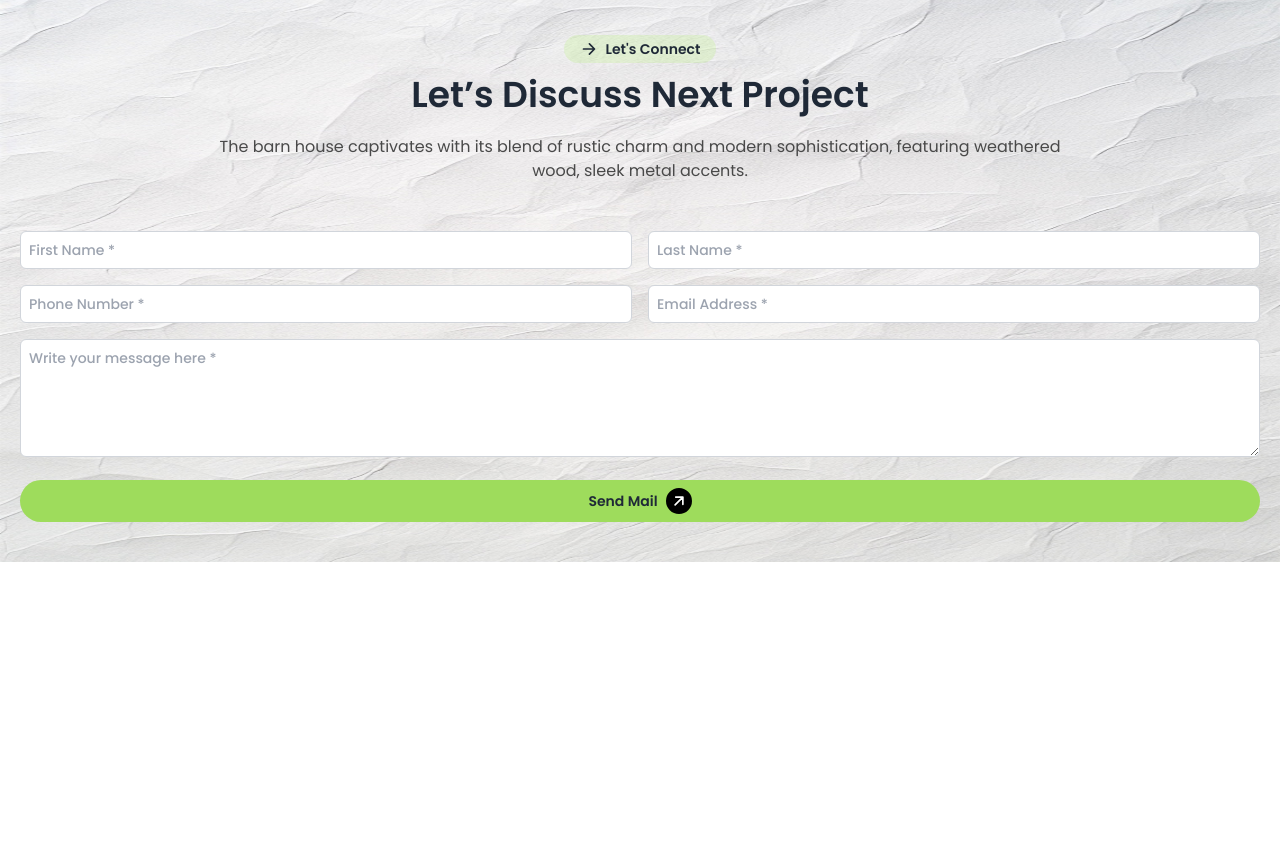
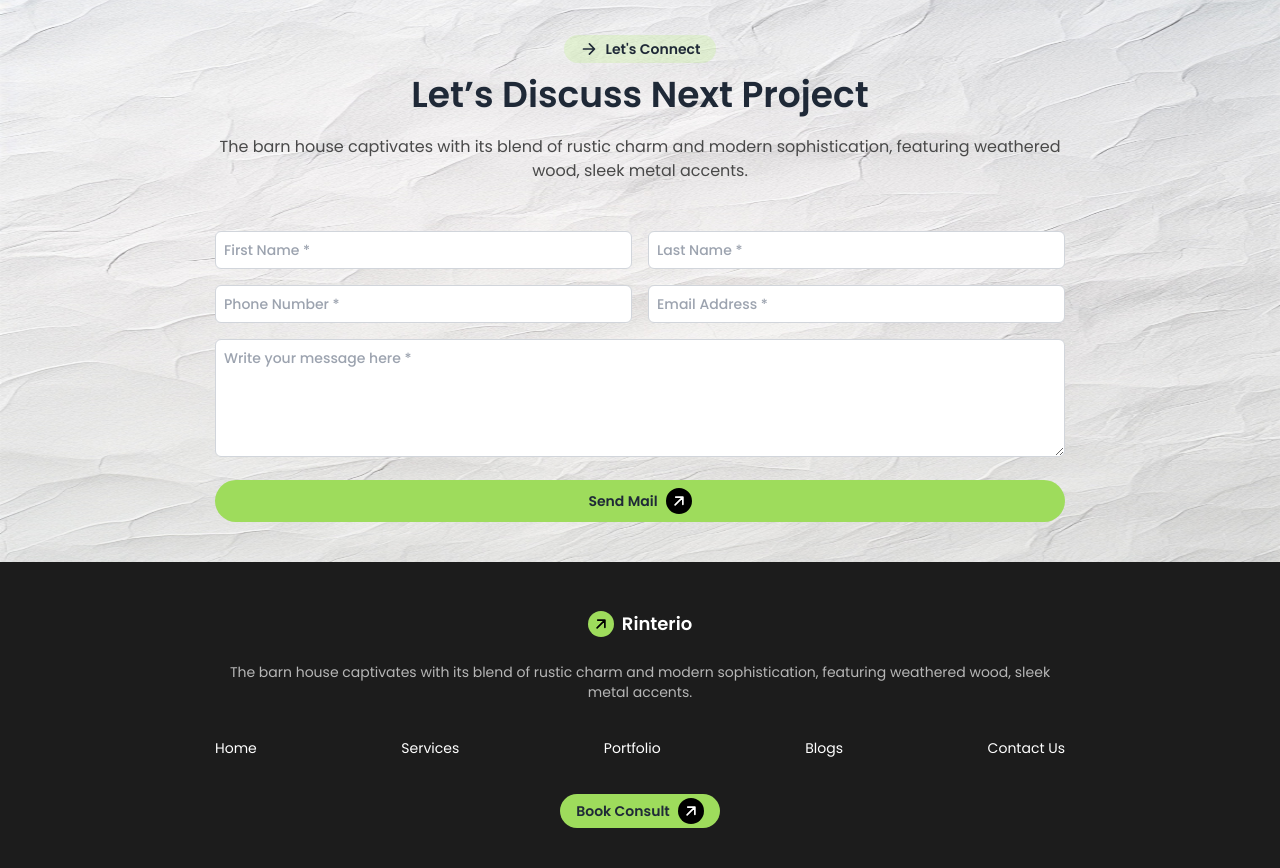
Before and after one commit to WalidurTanjim/PHero-B10-A03, a plain HTML site: page index.html in a window 1280 px wide. Shown: the part 3022-3890 px from the top of the page. Before the commit the page ends 3584 px from the top, so only its background shows below. Drawn offline with nearby package versions, Linux system fonts and the light colour scheme.

Commit message:
Footer done

```diff
--- a/index.html
+++ b/index.html
@@ -270,8 +270,8 @@
                     <p class="text-[#494949] text-center my-5">The barn house captivates with its blend of rustic charm and modern sophistication, featuring weathered wood, sleek metal accents.</p>
                 </div>
 
-                <section class="container mx-auto pt-7">
-                    <form>
+                <section class="container mx-auto w-full lg:w-[850px] pt-7">
+                    <form class="w-full">
                         <div class="grid gap-4 grid-cols-1 md:grid-cols-2 mb-4">
                             <input type="text" name="fName" id="fName" placeholder="First Name *" required autocomplete="off" class="outline-none text-sm font-medium border border-gray-300 focus:border-gray-400 rounded-md p-2">
 
@@ -293,6 +293,26 @@
         </section>
     </main>
 
+    <!-- footer -->
+    <footer class="footer py-10 bg-[#1C1C1C]">
+        <!-- <section class=""> -->
+            <div class="w-full lg:w-[850px] mx-auto">
+                <p class="outline-none mx-auto px-4 py-2 rounded-full text-white text-lg font-semibold flex items-center justify-center"><span class="flex items-center justify-center p-1 rounded-full me-2 transform -rotate-45 bg-[#9edc5c] text-black"><ion-icon name="arrow-forward-outline"></ion-icon></span> Rinterio</p>
+                <p class="text-[#b6b6b6] text-center my-2">The barn house captivates with its blend of rustic charm and modern sophistication, featuring weathered wood, sleek metal accents.</p>
+
+                <ul class="w-full my-3 text-white flex items-center justify-between flex-col md:flex-row">
+                    <li class="py-2"><a href="#">Home</a></li>
+                    <li class="py-2"><a href="#">Services</a></li>
+                    <li class="py-2"><a href="#">Portfolio</a></li>
+                    <li class="py-2"><a href="#">Blogs</a></li>
+                    <li class="py-2"><a href="#">Contact Us</a></li>
+                </ul>
+
+                <button class="outline-none mx-auto px-4 py-1 mt-2 rounded-full text-sm font-semibold bg-[#9edc5c] flex items-center justify-normal">Book Consult <span class="flex items-center justify-center p-1 rounded-full ms-2 transform -rotate-45 bg-black text-white"><ion-icon name="arrow-forward-outline"></ion-icon></span></button>
+            </div>
+        <!-- </section> -->
+    </footer>
+
 
 
 
```
